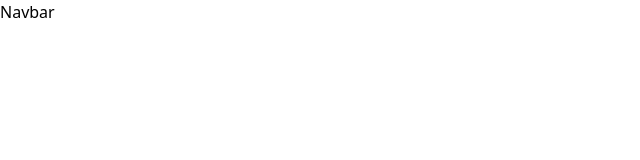
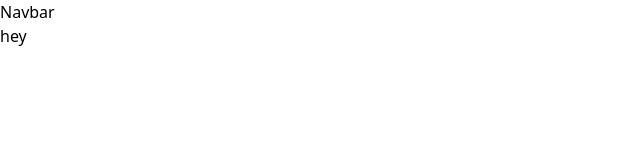
Before and after one commit to byiringiroscar/bird-with-nextjs, a Next.js app: page / in a window 1280 px wide. Shown: the top 160 px of the page, without its empty margins (0-640 px from the left). Built offline with nearby package versions, Linux system fonts and the light colour scheme.

Commit message:
Update page.tsx

```diff
--- a/app/page.tsx
+++ b/app/page.tsx
@@ -2,7 +2,8 @@
 
 export default function Home() {
   return (
-    <main className="flex min-h-screen flex-col items-center justify-between p-24">
+    <main className="">
+      <h2>hey</h2>
     </main>
   );
 }
```
